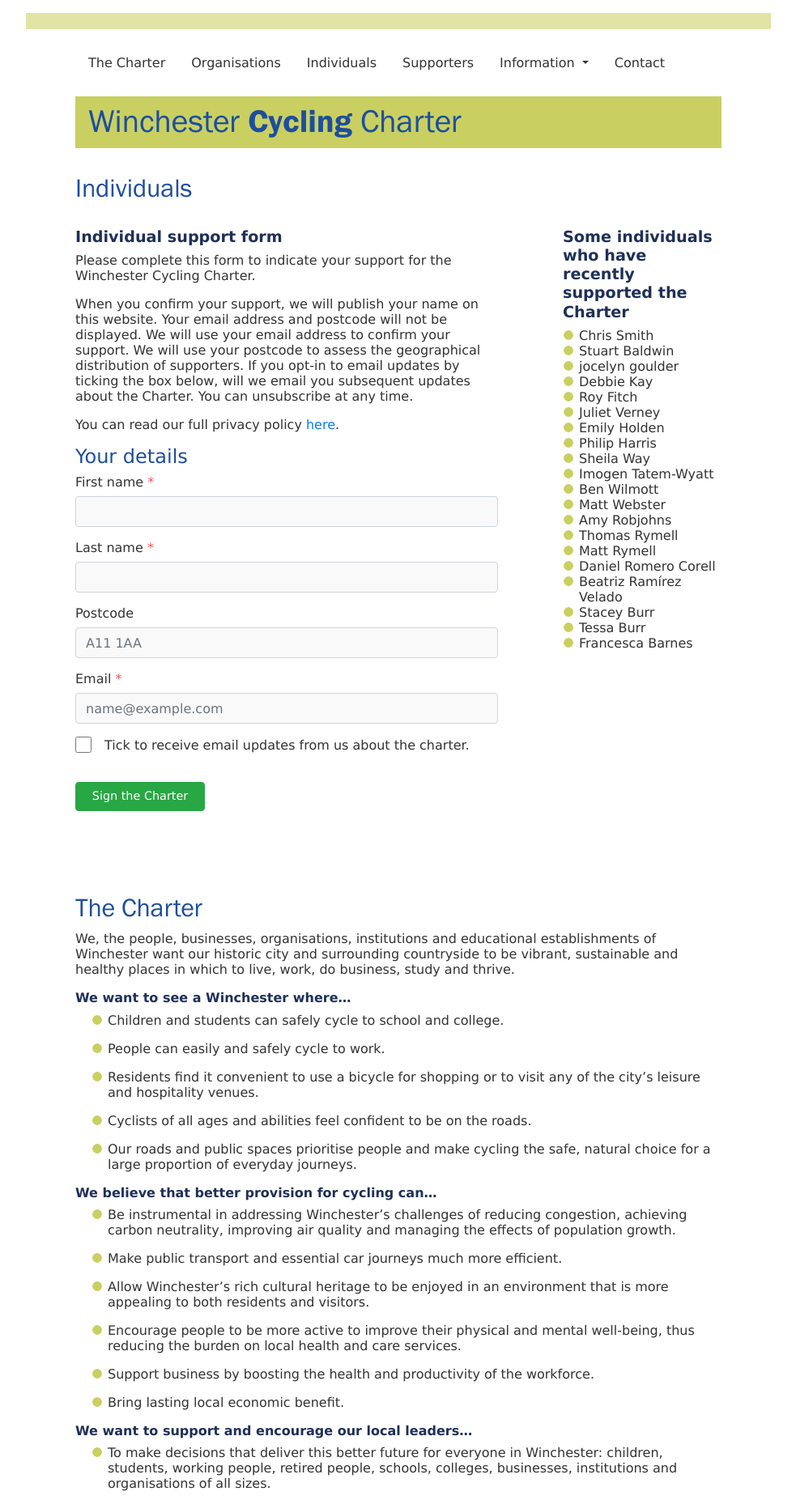
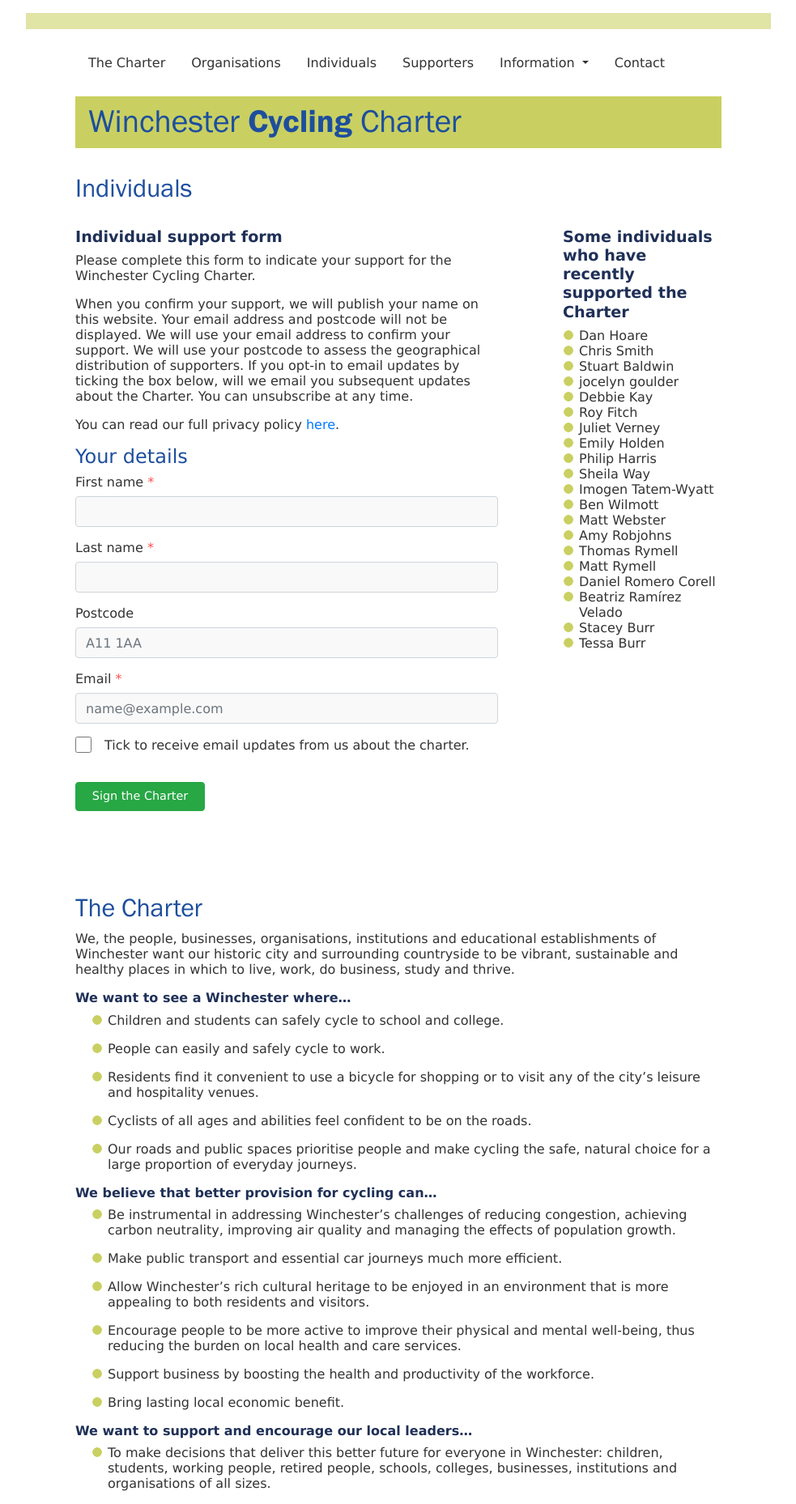
Before and after one commit to winchestercyclingcharter/winchestercyclingcharter.github.io, a Jekyll site: the page built from ind-page.md, in a window 1280 px wide. Shown: the whole page at 81% size, without its empty margins (148-1131 px from the left). Built offline with Jekyll 4.4.1, drawn with Linux system fonts in a browser that asks for light colours; nearby versions of some CDN libraries.

Commit message:
Update people.yml

```diff
--- a/_data/people.yml
+++ b/_data/people.yml
@@ -833,3 +833,4 @@ people:
 - { lastname: goulder, firstname: jocelyn, dt: 20221209-093248-492625 }
 - { lastname: Baldwin, firstname: Stuart, dt: 20221209-163728-105009 }
 - { lastname: Smith, firstname: Chris, dt: 20221209-175342-595308 }
+- { lastname: Hoare, firstname: Dan, dt: 20221211-000635-307368 }
```
